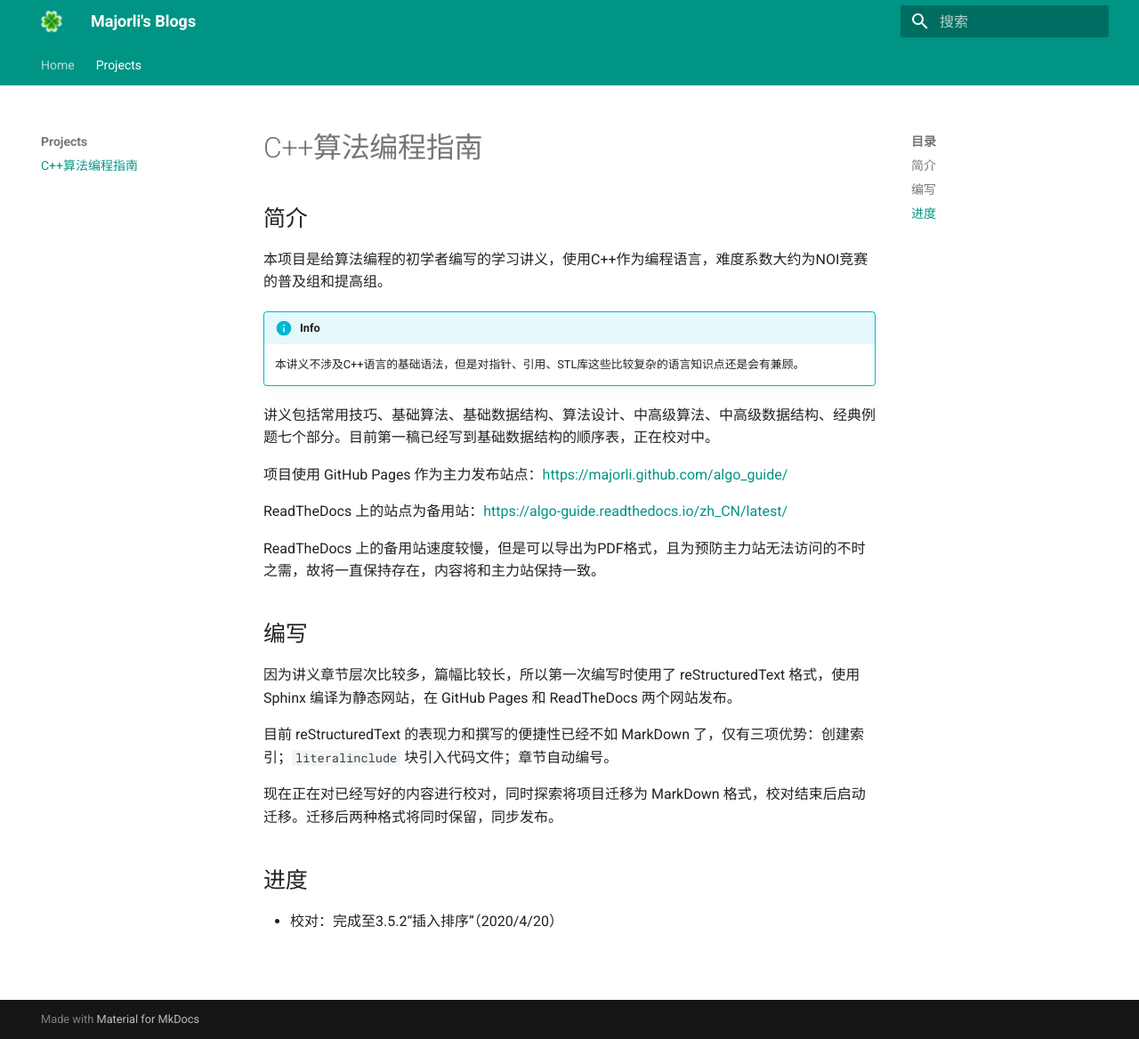
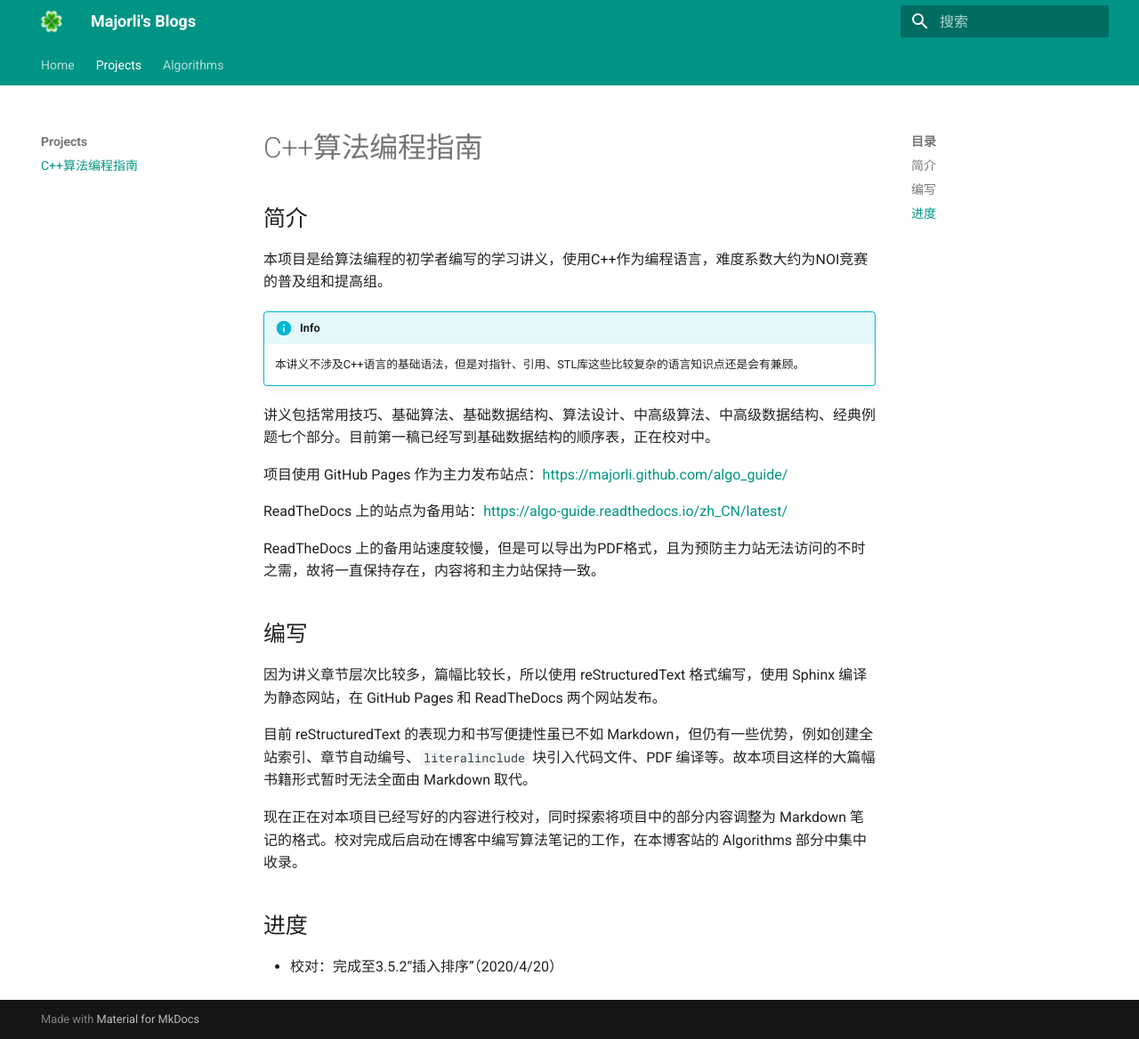
Before and after one commit to majorli/majorli.github.io, an MkDocs documentation site: the page built from docs/projects/algo_guide.md, in a window 1280 px wide and 1168 px high. Shown: the whole window at 89% size. Built offline with MkDocs 1.6.1 and Material for MkDocs 9.7.7, drawn with Linux system fonts in a browser that asks for light colours.

Commit message:
20200421_2047_source_algo_notes_start

```diff
--- a/docs/projects/algo_guide.md
+++ b/docs/projects/algo_guide.md
@@ -18,11 +18,11 @@ ReadTheDocs 上的备用站速度较慢，但是可以导出为PDF格式，且
 
 ## 编写
 
-因为讲义章节层次比较多，篇幅比较长，所以第一次编写时使用了 reStructuredText 格式，使用 Sphinx 编译为静态网站，在 GitHub Pages 和 ReadTheDocs 两个网站发布。
+因为讲义章节层次比较多，篇幅比较长，所以使用 reStructuredText 格式编写，使用 Sphinx 编译为静态网站，在 GitHub Pages 和 ReadTheDocs 两个网站发布。
 
-目前 reStructuredText 的表现力和撰写的便捷性已经不如 MarkDown 了，仅有三项优势：创建索引；``literalinclude`` 块引入代码文件；章节自动编号。
+目前 reStructuredText 的表现力和书写便捷性虽已不如 Markdown，但仍有一些优势，例如创建全站索引、章节自动编号、``literalinclude`` 块引入代码文件、PDF 编译等。故本项目这样的大篇幅书籍形式暂时无法全面由 Markdown 取代。
 
-现在正在对已经写好的内容进行校对，同时探索将项目迁移为 MarkDown 格式，校对结束后启动迁移。迁移后两种格式将同时保留，同步发布。
+现在正在对本项目已经写好的内容进行校对，同时探索将项目中的部分内容调整为 Markdown 笔记的格式。校对完成后启动在博客中编写算法笔记的工作，在本博客站的 Algorithms 部分中集中收录。
 
 ## 进度
 
--- a/mkdocs.yml
+++ b/mkdocs.yml
@@ -6,6 +6,11 @@ nav:
         - Home: 'index.md'
         - Projects:
                 - 'C++算法编程指南': projects/algo_guide.md
+        - Algorithms:
+                - '基础数值算法':
+                        - notes/algos/basic_numeric_algos/prime_algos.md
+                        - notes/algos/basic_numeric_algos/integer_algos.md
+                        - notes/algos/basic_numeric_algos/number_repr_algos.md
 
 theme:
         name: material
```
Also changed, not shown: docs/notes/algos/basic_numeric_algos/integer_algos.md (added, +20 -0 lines), docs/notes/algos/basic_numeric_algos/number_repr_algos.md (added, +30 -0 lines), docs/notes/algos/basic_numeric_algos/prime_algos.md (added, +13 -0 lines).
